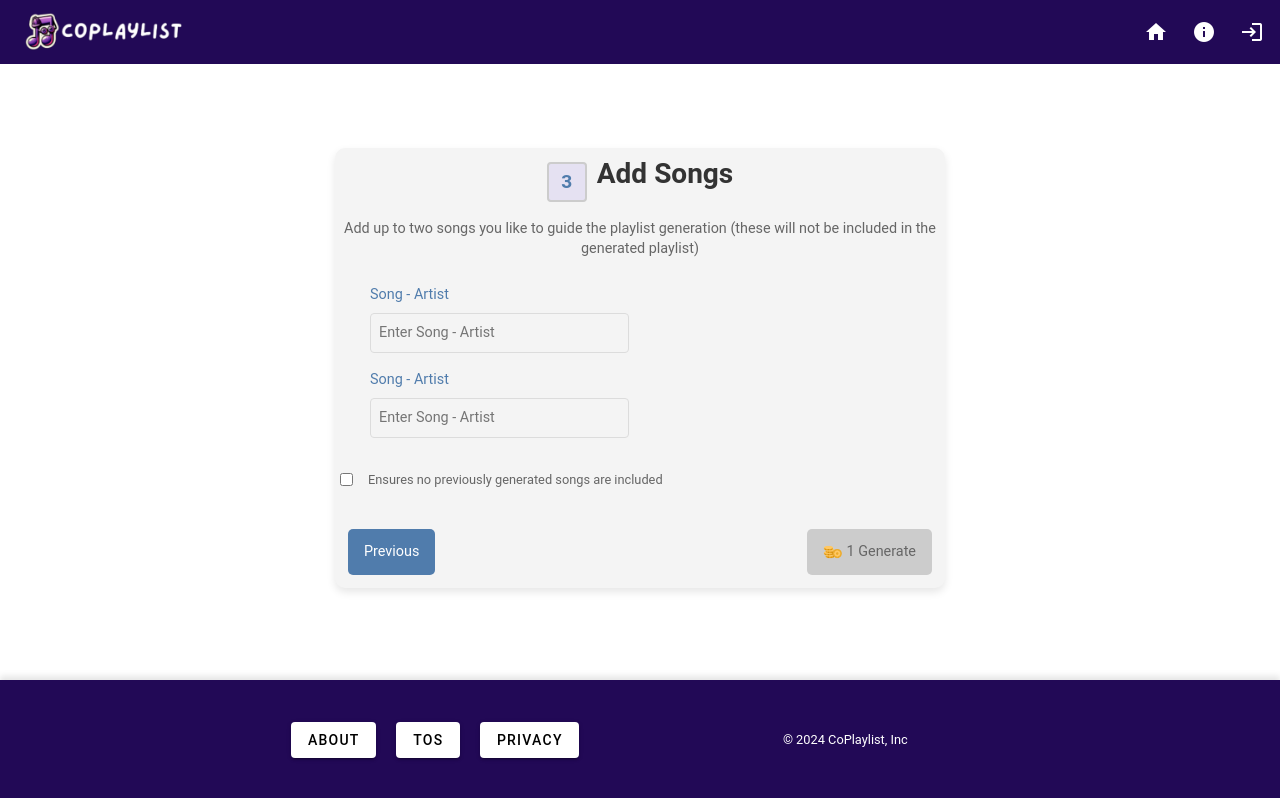
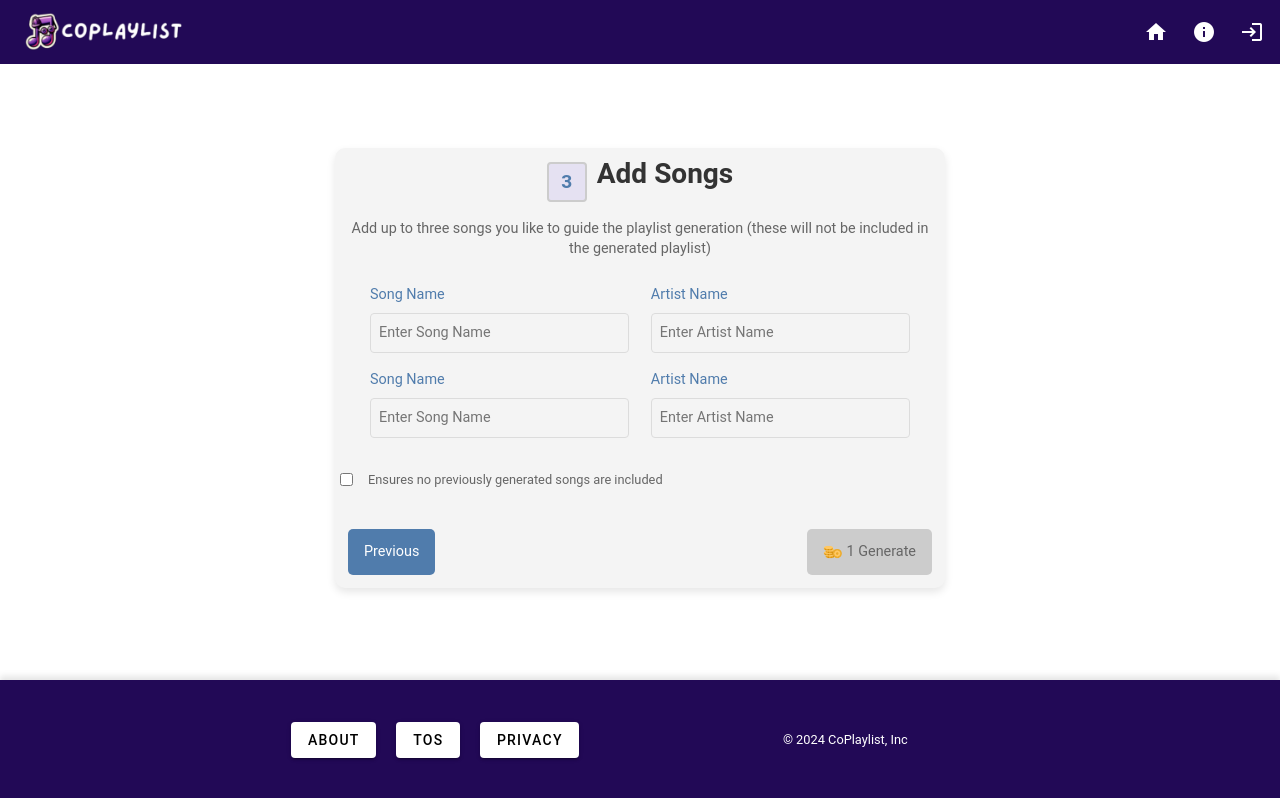
Before and after one commit to WuTangLan1/coplaylist, a Vue app: page /songs in a window 1280 px wide. Built offline with nearby package versions, Linux system fonts and the light colour scheme; no server answers.

Commit message:
merge later attempt

```diff
--- a/src/components/inputsDir/songsContainer.vue
+++ b/src/components/inputsDir/songsContainer.vue
@@ -24,26 +24,38 @@ export default {
     });
 
     const selectedSongs = ref([
-      { fullSong: ''},
-      { fullSong: ''},
+      { name: '', artist: '', influence: 50 },
+      { name: '', artist: '', influence: 50 },
     ]);
 
-    function updateSong(index, value) {
-      selectedSongs.value[index].fullSong = value;
+    function updateSong(index, field, value) {
+      selectedSongs.value[index][field] = value;
+      if (
+        selectedSongs.value[index].name.trim() &&
+        selectedSongs.value[index].artist.trim()
+      ) {
+        promptStore.updateSong(index, 'name', selectedSongs.value[index].name);
+        promptStore.updateSong(index, 'artist', selectedSongs.value[index].artist);
+        promptStore.updateSong(
+          index,
+          'influence',
+          selectedSongs.value[index].influence
+        );
+      }
     }
 
     async function generatePlaylist() {
-        console.log('gen button clicked')
       if (!authStore.isAuthenticated) {
         console.error('User is not logged in. Cannot generate playlist.');
         return;
       }
-        if (!promptStore.validateSongs(selectedSongs.value)) {
+      if (!promptStore.validateSongs()) {
+        promptStore.validateSongs();
         return;
       } else {
         showLoadingModal.value = true;
         try {
-            await promptStore.generatePlaylist(newMusic.value, selectedSongs.value);
+          await promptStore.generatePlaylist(newMusic.value);
           router.push({ name: 'Output' });
         } finally {
           showLoadingModal.value = false;
@@ -73,7 +85,6 @@ export default {
   },
 };
 </script>
-
 <template>
   <div class="songs-container">
     <div class="step-heading">
@@ -81,7 +92,7 @@ export default {
       <h2>Add Songs</h2>
     </div>
     <h3 class="description">
-      Add up to two songs you like to guide the playlist generation (these will
+      Add up to three songs you like to guide the playlist generation (these will
       not be included in the generated playlist)
     </h3>
     <div
@@ -90,12 +101,21 @@ export default {
       class="input-group"
     >
       <div class="input-column">
-        <label :for="`full-song-${index}`">Song - Artist</label>
+        <label :for="`song-name-${index}`">Song Name</label>
         <input
-          :id="`full-song-${index}`"
-          v-model="song.fullSong"
-          @input="updateSong(index, $event.target.value)"
-          placeholder="Enter Song - Artist"
+          :id="`song-name-${index}`"
+          v-model="song.name"
+          @input="updateSong(index, 'name', $event.target.value)"
+          placeholder="Enter Song Name"
+        />
+      </div>
+      <div class="input-column">
+        <label :for="`artist-name-${index}`">Artist Name</label>
+        <input
+          :id="`artist-name-${index}`"
+          v-model="song.artist"
+          @input="updateSong(index, 'artist', $event.target.value)"
+          placeholder="Enter Artist Name"
         />
       </div>
     </div>
@@ -205,6 +225,13 @@ h3.description {
 .input-column input[type="range"] {
   flex-grow: 1;
   margin-right: 10px;
+}
+
+.influence-label {
+  width: 50px;
+  text-align: right;
+  font-size: 0.9rem;
+  color: #333;
 }
 
 .token-display {
--- a/src/stores/usePromptStore.js
+++ b/src/stores/usePromptStore.js
@@ -18,9 +18,9 @@ export const usePromptStore = defineStore('prompt', {
       selectedEra: [],
     },
     songs: [
-      { name: '', artist: ''},
-      { name: '', artist: ''},
-      { name: '', artist: ''}
+      { name: '', artist: '', influence: 50 },
+      { name: '', artist: '', influence: 50 },
+      { name: '', artist: '', influence: 50 }
     ],
     modal: {
       show: false,
@@ -76,19 +76,18 @@ export const usePromptStore = defineStore('prompt', {
     },
     validateSongs() {
         const isSongsValid = this.songs.filter(song => song.name.trim() !== '' && song.artist.trim() !== '').length;
-        if (isSongsValid === 0 || isSongsValid > 2) {
-            this.showModal('Please enter between 1 and 2 songs, each with a name and an artist.');
+        if (isSongsValid === 0 || isSongsValid > 3) {
+            this.showModal('Please enter between 1 and 3 songs, each with a name and an artist.');
             return false;
         }
         return true;
     },
-    validateSongs(selectedSongs) {
-      const isSongsValid = selectedSongs.some(song => song.fullSong.trim() !== '');
-      if (!isSongsValid) {
-        this.showModal('Please enter at least one song.');
-        return false;
+    updateSong(index, field, value) {
+      if (index >= 0 && index < this.songs.length) {
+        this.songs[index][field] = value;
+      } else {
+        console.error('Invalid song index:', index);
       }
-      return true;
     },
     validateAll() {
       const isTonesValid = this.validateTones();
@@ -101,10 +100,10 @@ export const usePromptStore = defineStore('prompt', {
     updateNewMusic(value) {
       this.newMusic = value;
     },
-    async generatePlaylist(newMusic, selectedSongs) {
+    async generatePlaylist(newMusic) {
       const authStore = useAuthStore();
       const playlistStore = usePlaylistStore();
-      if (!this.validateTones() || !this.validateVibes() || !this.validateSongs(selectedSongs)) {
+      if (!this.validateAll()) {
         console.error("Validation failed. Make sure all required fields are filled correctly.");
         return;
       }
@@ -116,11 +115,6 @@ export const usePromptStore = defineStore('prompt', {
           dislikedArtists: authStore.user.disliked_artists.join(', ')
         };
 
-        const processedSongs = selectedSongs.map(song => {
-          const [name, artist] = song.fullSong.split('-').map(part => part.trim());
-          return { name, artist };
-        }).filter(song => song.name && song.artist);
-
         const previousSongs = newMusic ? await playlistStore.fetchUserPlaylists(authStore.user.uid) : [];
         const excludeSongs = previousSongs.filter(Boolean);
         const playlistDetails = {
@@ -129,7 +123,11 @@ export const usePromptStore = defineStore('prompt', {
             genres: this.tones.selectedGenres || [],
             eras: this.tones.selectedEra || []
           },
-          songs: processedSongs,
+          songs: this.songs.map(song => ({
+            name: song.name.trim(),
+            artist: song.artist.trim(),
+            influence: song.influence
+          })).filter(song => song.name && song.artist),
           userTaste: userTaste,
           excludeSongs: excludeSongs,
           dislikedArtists: authStore.user.disliked_artists || []
@@ -187,6 +185,7 @@ export const usePromptStore = defineStore('prompt', {
           songs: this.songs.map(song => ({
             name: song.name.trim(),
             artist: song.artist.trim(),
+            influence: song.influence
           })).filter(song => song.name && song.artist),
           userTaste: userTaste,
           excludeSongs: excludeSongs,
```
Lines whose indentation alone changed are shown as unchanged.
